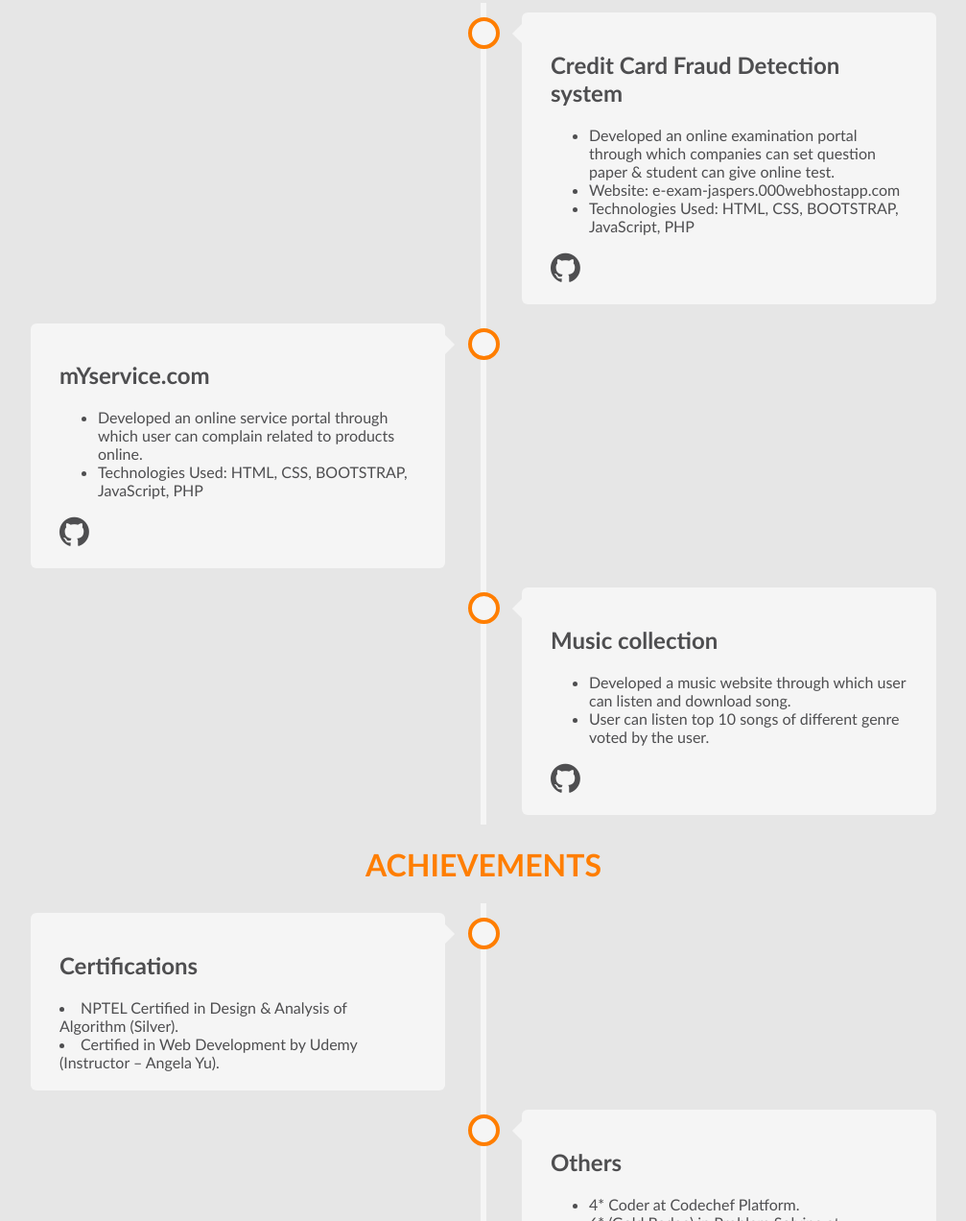
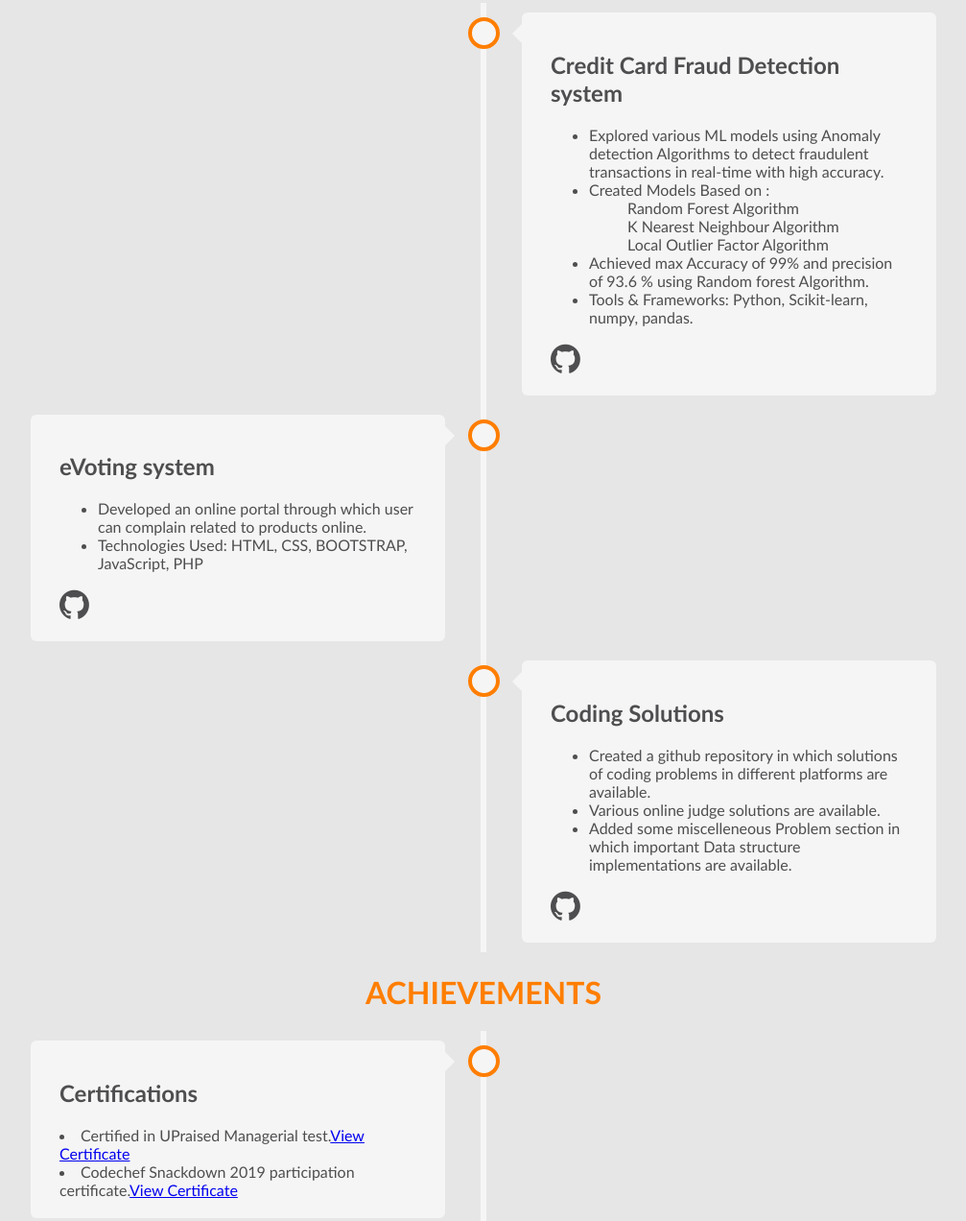
Before and after one commit to sudo1729/sudo1729.github.io, a plain HTML site: page index.html in a window 1280 px wide. Shown: the part 2172-3444 px from the top of the page at 96% size, without its empty margins (136-1143 px from the left). Drawn offline with Linux system fonts and the light colour scheme.

Commit message:
Added Certificates

```diff
--- a/css/home.css
+++ b/css/home.css
@@ -1,3 +1,4 @@
+
 body, html {
     height: 100%;
     margin: 0;
--- a/css/skills.css
+++ b/css/skills.css
@@ -45,9 +45,12 @@
     background-color: #4e4e50;
 }
 
-
+.web1 {
+    width: 60%;
+    background-color: #4e4e50;
+}
 .web {
-    width: 60%;
+    width: 50%;
     background-color: #4e4e50;
 }
 
--- a/index.html
+++ b/index.html
@@ -19,7 +19,7 @@
 
 
     </head>
-    <body>
+    <body class="body">
         <div id="myNav" class="overlay">
             <a href="javascript:void(0)" class="closebtn" onclick="closeNav()">&times;</a>
             <div class="overlay-content">
@@ -167,20 +167,28 @@
                         <div class="content">
                             <h2 >Credit Card Fraud Detection system</h2>
                             <ul>
-                                <li><span>Developed an online examination portal through which companies can set question paper & student can give online test. </span></li>
-                                <li><span>Website: e-exam-jaspers.000webhostapp.com</span></li>
-                                <li><span>Technologies Used: HTML, CSS, BOOTSTRAP, JavaScript, PHP</span></li>
+                                <li><span>Explored various ML models using Anomaly detection Algorithms to detect
+                                    fraudulent transactions in real-time with high accuracy.</span></li>
+                                <li><span>Created Models Based on :</span> &emsp;
+                                    <ul><span>Random Forest Algorithm</span></ul>
+                                    <ul><span>K Nearest Neighbour Algorithm</span></ul>
+                                    <ul><span>Local Outlier Factor Algorithm</span></ul>
+                                </li>
+
+                                <li><span>Achieved max Accuracy of 99% and precision of 93.6 % using Random forest
+                                    Algorithm.</span></li>
+                                <li><span>Tools & Frameworks: Python, Scikit-learn, numpy, pandas.</span></li>
                             </ul>
                             <a class="fa fa-github" style="font-size:36px;text-decoration:none;color: #4e4e50;"
-                            href="https://github.com/sandeep021/e-exam"></a>
+                            href="https://github.com/sudo1729/Credit-Card-Fraud-Detection-System"></a>
                         </div>
                     </div>
 
                     <div class="container left">
                         <div class="content">
-                            <h2 >mYservice.com</h2>
+                            <h2 >eVoting system</h2>
                             <ul>
-                                <li><span>Developed an online service portal through which user can complain related to products online. </span></li>
+                                <li><span>Developed an online portal through which user can complain related to products online. </span></li>
                                 <li><span>Technologies Used: HTML, CSS, BOOTSTRAP, JavaScript, PHP</span></li>
                             </ul>
                             <a class="fa fa-github" style="font-size:36px;text-decoration:none;color: #4e4e50;"
@@ -190,13 +198,18 @@
 
                     <div class="container right">
                         <div class="content">
-                            <h2 >Music collection</h2>
+                            <h2 >Coding Solutions</h2>
                             <ul>
-                                <li><span>Developed a music website through which user can listen and download song. </span></li>
-                                <li><span>User can listen top 10 songs of different genre voted by the user.</span></li>
+                                <li><span>Created a github repository in which solutions of coding problems
+                                    in different platforms are available.
+                                </span></li>
+                                <li><span>Various online judge solutions are available.</span></li>
+                                <li><span>Added some miscelleneous Problem section in which important
+                                    Data structure implementations are available.
+                                </span></li>
                             </ul>
                             <a class="fa fa-github" style="font-size:36px;text-decoration:none;color: #4e4e50;"
-                            href="https://github.com/steven3219/music-collection-website"></a>
+                            href="https://github.com/sudo1729/CODING-SOLUTIONS"></a>
                         </div>
                     </div>
 
@@ -209,8 +222,8 @@
                     <div class="container left">
                         <div class="content">
                             <h2 >Certifications</h2>
-                            <li>NPTEL Certified in Design & Analysis of Algorithm (Silver).</li>
-                            <li>Certified in Web Development by Udemy (Instructor – Angela Yu).</li>
+                            <li>Certified in UPraised Managerial test.<a href="media/Uprased.png">View Certificate</a></li>
+                            <li>Codechef Snackdown 2019 participation certificate.<a href="/media/codechef_certi.pdf">View Certificate</a></li>
                         </div>
                     </div>
 
@@ -225,7 +238,7 @@
                                 <li>4* Coder at Codechef Platform.</li>
                                 <li>6* (Gold Badge) in Problem Solving at Hackerrank Platform.</li>
                                 <li>Secured Rank 235/11000 in Codechef November Long Challenge.</li>
-                                <li>Qualified for Round 2 of UPraised Managerial Internship test.</li>
+                                <li>Qualified for Round 2 of UPraised Managerial test.</li>
                                 <li>Solved 600+ coding Questions on different Coding Platform.</li>
                                 <li>Qualified for last round of Coding-Ninjas intern test.</li>
                                 <li>Qualified for Round 2 of Codechef Snackdown 2019.</li>
@@ -262,7 +275,7 @@
 
                 <p><strong>C & C++</strong></p>
                 <div class="skill-container">
-                    <div class="skills-bar cpp">75%</div>
+                    <div class="skills-bar cpp">70%</div>
                 </div>
 
                 <p><strong>Python</strong></p>
@@ -272,7 +285,7 @@
 
                 <p><strong>Django</strong></p>
                 <div class="skill-container">
-                    <div class="skills-bar web">60%</div>
+                    <div class="skills-bar web1">60%</div>
                 </div>
                 <p><strong>HTML CSS & JavaScript</strong></p>
                 <div class="skill-container">
```
Also changed, not shown: media/Uprased.png (added), 2 other files.
